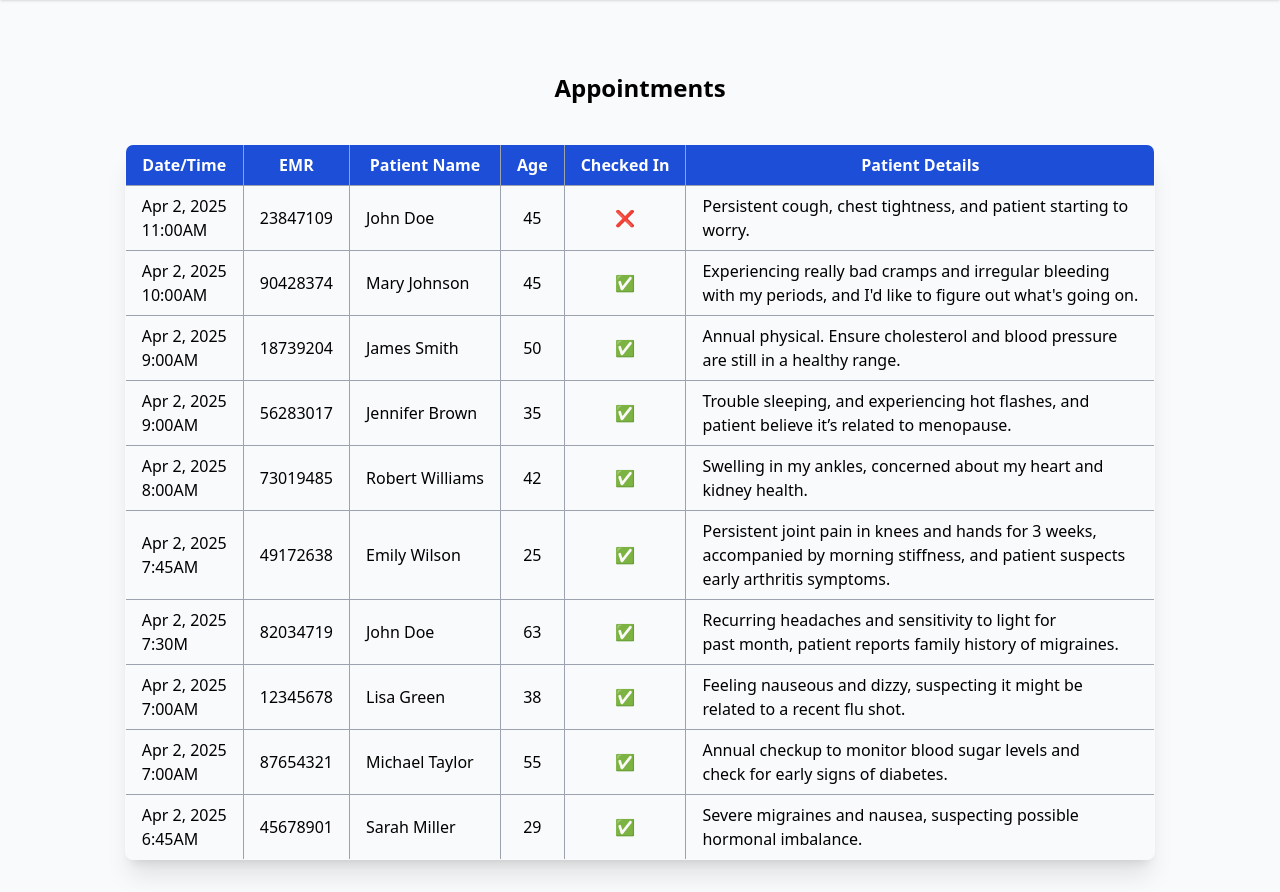
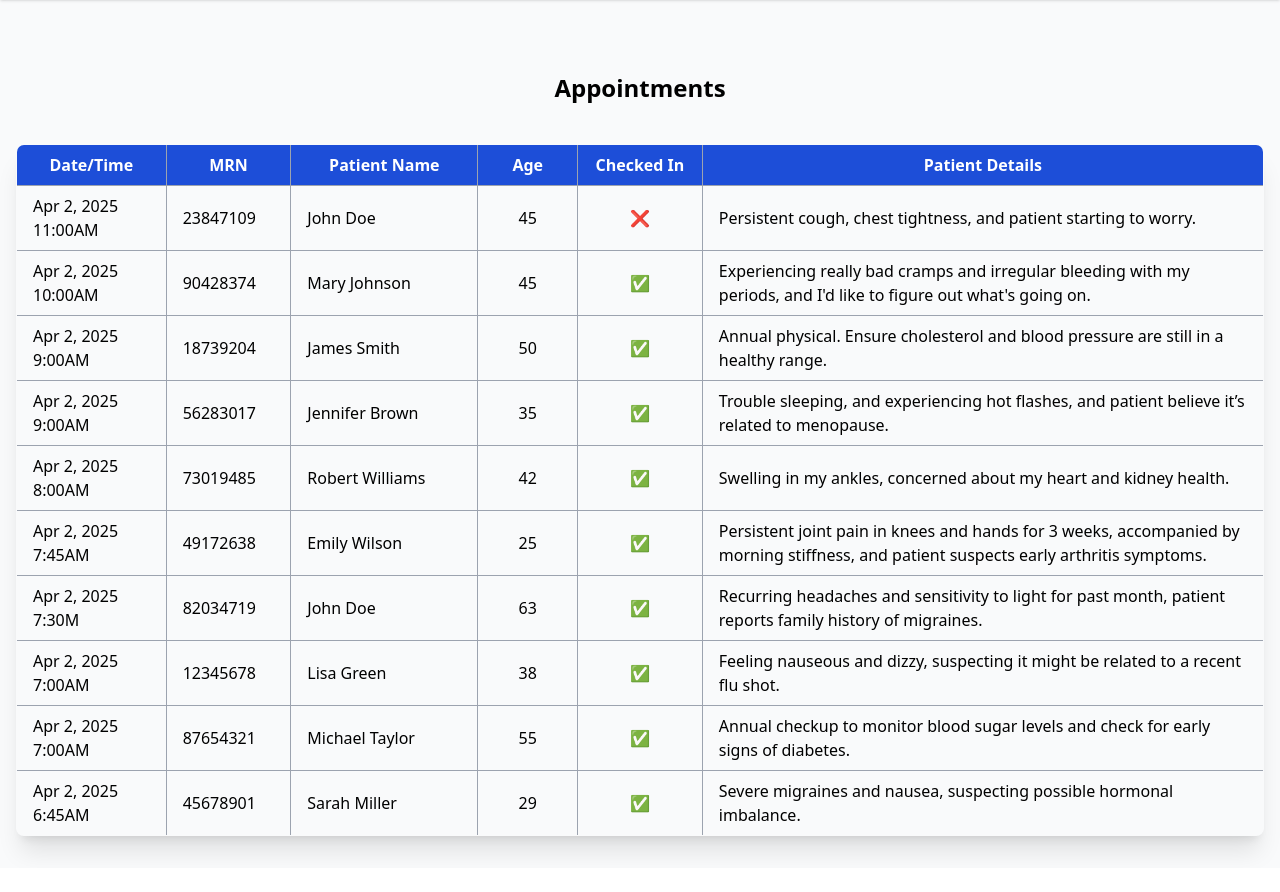
Before and after one commit to MarcelBarrios/MediFlow, a Flask app: page /appointments in a window 1280 px wide. Shown: the part 74-966 px from the top of the page. After the commit the page ends 933 px from the top, so only its background shows below. Run offline with Flask 3, Linux system fonts and the light colour scheme; some libraries are stand-ins or nearby versions.

Commit message:
changed EMR to MRN and updated table to strech

```diff
--- a/templates/appointments.html
+++ b/templates/appointments.html
@@ -5,27 +5,36 @@
 {% block content %}
 
 <h1 class="text-2xl font-bold mb-4 flex justify-center mt-10">Appointments</h1>
-<div class="flex justify-center mt-10 ">
-    <table class="table-auto border-collapse border border-gray-400 shadow-xl rounded-lg overflow-hidden">
-      <thead class="bg-blue-700 text-white">
+<div class=" mt-10 ">
+    <table class="w-full table-auto border-collapse border border-gray-400 shadow-xl rounded-lg overflow-hidden">
+
+        <colgroup>
+            <col style="width: 12%;">   <!-- Date/Time -->
+            <col style="width: 10%;">   <!-- MRN -->
+            <col style="width: 15%;">   <!-- Patient Name -->
+            <col style="width: 8%;">    <!-- Age -->
+            <col style="width: 10%;">   <!-- Checked In -->
+            <col style="width: 45%;">   <!-- Patient Details (biggest column) -->
+        </colgroup>
+
+        <thead class="bg-blue-700 text-white">
         <tr>
             <th class="border border-gray-400 px-4 py-2 text-center">Date/Time</th>
-            <th class="border border-gray-400 px-4 py-2 text-center">EMR</th>
+            <th class="border border-gray-400 px-4 py-2 text-center">MRN</th>
             <th class="border border-gray-400 px-4 py-2 text-center">Patient Name</th>
             <th class="border border-gray-400 px-4 py-2 text-center">Age</th>
             <th class="border border-gray-400 px-4 py-2 text-center">Checked In</th>
             <th class="border border-gray-400 px-4 py-2 text-center">Patient Details</th>
         </tr>
-      </thead>
-      <tbody>
+        </thead>
+        <tbody>
         <tr class="hover:bg-gray-100">
             <td class="border border-gray-400 px-4 py-2">Apr 2, 2025 <br> 11:00AM</td>
             <td class="border border-gray-400 px-4 py-2">23847109</td>
             <td class="border border-gray-400 px-4 py-2">John Doe</td>
             <td class="border border-gray-400 px-4 py-2 text-center">45</td>
             <td class="border border-gray-400 px-4 py-2 text-center">❌</td>
-            <td class="border border-gray-400 px-4 py-2">Persistent cough, chest tightness, and patient starting to<br>
-                worry.</td>
+            <td class="border border-gray-400 px-4 py-2 whitespace-normal break-words">Persistent cough, chest tightness, and patient starting to worry.</td>
         </tr>
         <tr class="hover:bg-gray-100">
             <td class="border border-gray-400 px-4 py-2">Apr 2, 2025 <br> 10:00AM</td>
@@ -33,8 +42,7 @@
             <td class="border border-gray-400 px-4 py-2">Mary Johnson</td>
             <td class="border border-gray-400 px-4 py-2 text-center">45</td>
             <td class="border border-gray-400 px-4 py-2 text-center">✅</td>
-            <td class="border border-gray-400 px-4 py-2">Experiencing really bad cramps and irregular bleeding<br>
-            with my periods, and I'd like to figure out what's going on.</td>
+            <td class="border border-gray-400 px-4 py-2 whitespace-normal break-words">Experiencing really bad cramps and irregular bleeding with my periods, and I'd like to figure out what's going on.</td>
         </tr>
         <tr class="hover:bg-gray-100">
             <td class="border border-gray-400 px-4 py-2">Apr 2, 2025 <br> 9:00AM</td>
@@ -42,8 +50,7 @@
             <td class="border border-gray-400 px-4 py-2">James Smith</td>
             <td class="border border-gray-400 px-4 py-2 text-center">50</td>
             <td class="border border-gray-400 px-4 py-2 text-center">✅</td>
-            <td class="border border-gray-400 px-4 py-2">Annual physical. Ensure cholesterol and blood pressure<br>
-            are still in a healthy range.</td>
+            <td class="border border-gray-400 px-4 py-2 whitespace-normal break-words">Annual physical. Ensure cholesterol and blood pressure are still in a healthy range.</td>
         </tr>
         <tr class="hover:bg-gray-100">
             <td class="border border-gray-400 px-4 py-2">Apr 2, 2025 <br> 9:00AM</td>
@@ -51,8 +58,7 @@
             <td class="border border-gray-400 px-4 py-2">Jennifer Brown</td>
             <td class="border border-gray-400 px-4 py-2 text-center">35</td>
             <td class="border border-gray-400 px-4 py-2 text-center">✅</td>
-            <td class="border border-gray-400 px-4 py-2">Trouble sleeping, and experiencing hot flashes, and<br>
-            patient believe it’s related to menopause.</td>
+            <td class="border border-gray-400 px-4 py-2 whitespace-normal break-words">Trouble sleeping, and experiencing hot flashes, and patient believe it’s related to menopause.</td>
         </tr>
         <tr class="hover:bg-gray-100">
             <td class="border border-gray-400 px-4 py-2">Apr 2, 2025 <br> 8:00AM</td>
@@ -60,8 +66,7 @@
             <td class="border border-gray-400 px-4 py-2">Robert Williams</td>
             <td class="border border-gray-400 px-4 py-2 text-center">42</td>
             <td class="border border-gray-400 px-4 py-2 text-center">✅</td>
-            <td class="border border-gray-400 px-4 py-2">Swelling in my ankles, concerned about my heart and<br>
-            kidney health.</td>
+            <td class="border border-gray-400 px-4 py-2 whitespace-normal break-words">Swelling in my ankles, concerned about my heart and kidney health.</td>
         </tr>
         <tr class="hover:bg-gray-100">
             <td class="border border-gray-400 px-4 py-2">Apr 2, 2025 <br> 7:45AM</td>
@@ -69,9 +74,7 @@
             <td class="border border-gray-400 px-4 py-2">Emily Wilson</td>
             <td class="border border-gray-400 px-4 py-2 text-center">25</td>
             <td class="border border-gray-400 px-4 py-2 text-center">✅</td>
-            <td class="border border-gray-400 px-4 py-2">Persistent joint pain in knees and hands for 3 weeks,<br>
-            accompanied by morning stiffness, and patient suspects<br>
-            early arthritis symptoms.</td>
+            <td class="border border-gray-400 px-4 py-2 whitespace-normal break-words">Persistent joint pain in knees and hands for 3 weeks, accompanied by morning stiffness, and patient suspects early arthritis symptoms.</td>
         </tr>
         <tr class="hover:bg-gray-100">
             <td class="border border-gray-400 px-4 py-2">Apr 2, 2025 <br> 7:30M</td>
@@ -79,8 +82,7 @@
             <td class="border border-gray-400 px-4 py-2">John Doe</td>
             <td class="border border-gray-400 px-4 py-2 text-center">63</td>
             <td class="border border-gray-400 px-4 py-2 text-center">✅</td>
-            <td class="border border-gray-400 px-4 py-2">Recurring headaches and sensitivity to light for<br>
-            past month, patient reports family history of migraines.</td>
+            <td class="border border-gray-400 px-4 py-2 whitespace-normal break-words">Recurring headaches and sensitivity to light for past month, patient reports family history of migraines.</td>
         </tr>
         <tr class="hover:bg-gray-100">
             <td class="border border-gray-400 px-4 py-2">Apr 2, 2025 <br> 7:00AM</td>
@@ -88,8 +90,7 @@
             <td class="border border-gray-400 px-4 py-2">Lisa Green</td>
             <td class="border border-gray-400 px-4 py-2 text-center">38</td>
             <td class="border border-gray-400 px-4 py-2 text-center">✅</td>
-            <td class="border border-gray-400 px-4 py-2">Feeling nauseous and dizzy, suspecting it might be<br>
-            related to a recent flu shot.</td>
+            <td class="border border-gray-400 px-4 py-2 whitespace-normal break-words">Feeling nauseous and dizzy, suspecting it might be related to a recent flu shot.</td>
         </tr>
 
         <tr class="hover:bg-gray-100">
@@ -98,8 +99,7 @@
             <td class="border border-gray-400 px-4 py-2">Michael Taylor</td>
             <td class="border border-gray-400 px-4 py-2 text-center">55</td>
             <td class="border border-gray-400 px-4 py-2 text-center">✅</td>
-            <td class="border border-gray-400 px-4 py-2">Annual checkup to monitor blood sugar levels and<br>
-            check for early signs of diabetes.</td>
+            <td class="border border-gray-400 px-4 py-2 whitespace-normal break-words">Annual checkup to monitor blood sugar levels and check for early signs of diabetes.</td>
         </tr>
 
         <tr class="hover:bg-gray-100">
@@ -108,8 +108,7 @@
             <td class="border border-gray-400 px-4 py-2">Sarah Miller</td>
             <td class="border border-gray-400 px-4 py-2 text-center">29</td>
             <td class="border border-gray-400 px-4 py-2 text-center">✅</td>
-            <td class="border border-gray-400 px-4 py-2">Severe migraines and nausea, suspecting possible<br>
-            hormonal imbalance.</td>
+            <td class="border border-gray-400 px-4 py-2 whitespace-normal break-words">Severe migraines and nausea, suspecting possible hormonal imbalance.</td>
         </tr>
       </tbody>
     </table>
```
